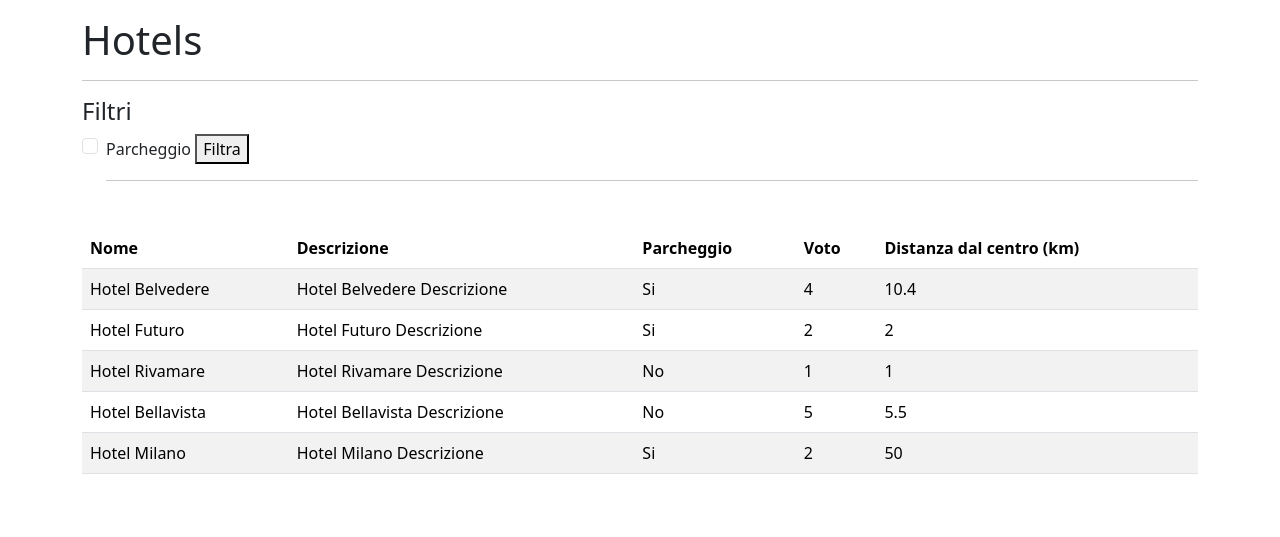
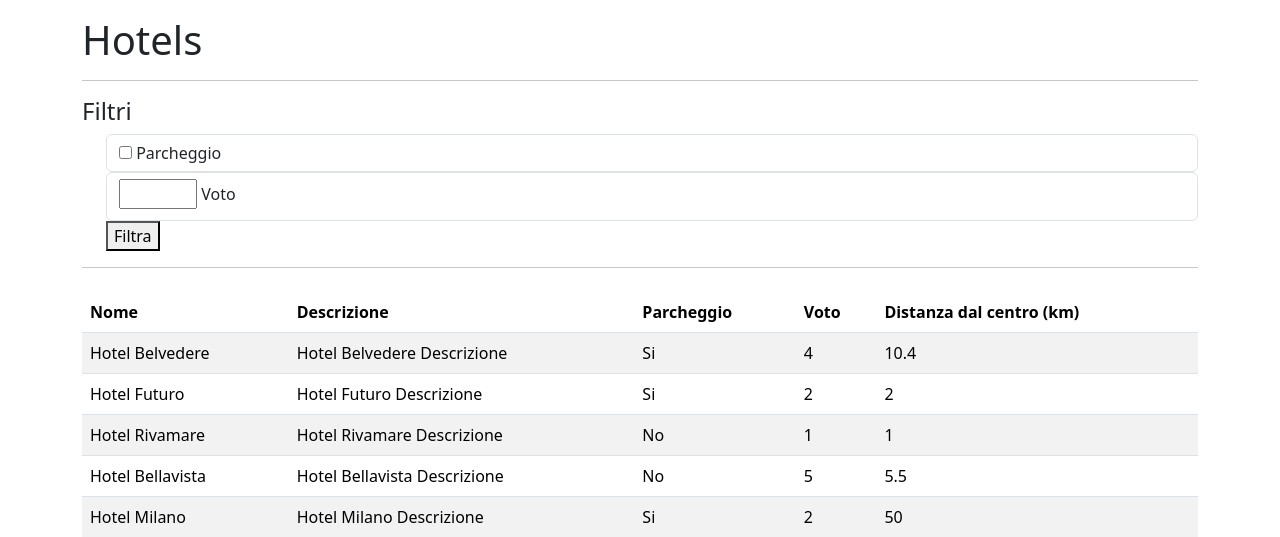
Before and after one commit to RiccardoDelrio/php-hotel, a PHP site: page / in a window 1280 px wide. Shown: the top 537 px of the page. Run offline with PHP 8.4, Linux system fonts and the light colour scheme.

Commit message:
Add vote filtering functionality to hotel listing

```diff
--- a/index.php
+++ b/index.php
@@ -43,6 +43,10 @@ if (isset($_GET["parking"]) && $_GET["parking"] == "on") {
     echo "parcheggi richiesti";
     $parking_requested = true;
 }
+$vote_minimum = 0;
+if (isset($_GET["vote"]) && is_numeric($_GET["vote"]) && $_GET["vote"] > 0 && $_GET["vote"] <= 5) {
+    $vote_minimum = (int) $_GET["vote"];
+}
 ?>
 <!DOCTYPE html>
 <html lang="en">
@@ -61,16 +65,20 @@ if (isset($_GET["parking"]) && $_GET["parking"] == "on") {
         <h1> Hotels</h1>
         <hr>
         <h4>Filtri</h4>
-        <form action="" class="form-check">
-            <input class="form-check-input" type="checkbox" name="parking" id="parking" />
-            <label class="form-check-label" for="parking"> Parcheggio </label>
+        <form action="" method="get" class="form-check">
+            <div class="form-control">
+
+                <input type="checkbox" name="parking" id="parking" />
+                <label for="parking"> Parcheggio </label>
+            </div>
+            <div class="form-control">
+                <input class="form-input" type="number" name="vote" id="vote" min="1" max="5" />
+                <label class="form-label" for="vote"> Voto </label>
+            </div>
+
             <button>Filtra</button>
         </form>
-        <div class="form-check">
-            <hr>
-
-
-        </div>
+        <hr>
 
         <table class="table table-striped mt-4">
             <thead>
@@ -88,7 +96,12 @@ if (isset($_GET["parking"]) && $_GET["parking"] == "on") {
                         if (!$hotel["parking"]) {
                             continue;
                         }
-                    } ?>
+                    }
+                    if ($hotel["vote"] < $vote_minimum) {
+                        continue;
+                    }
+
+                    ?>
 
                     <tr>
                         <td><?php echo $hotel['name']; ?></td>
```
